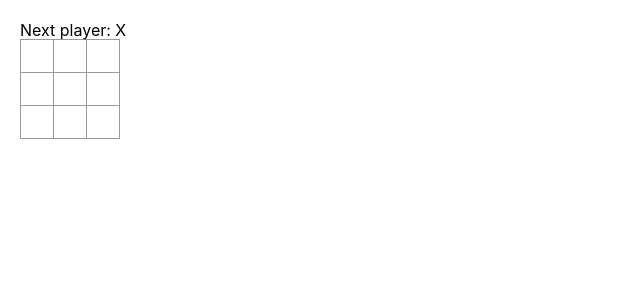
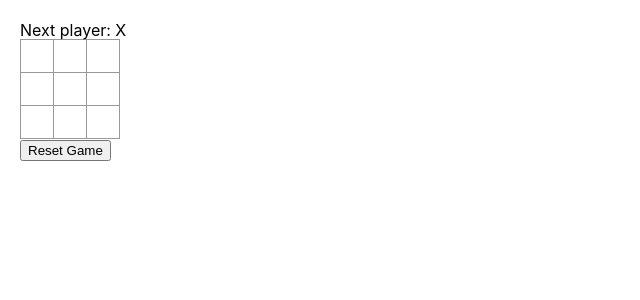
Before and after one commit to mich-chen/tic-tac-toe-app, a React (Create React App) app: page / in a window 1280 px wide. Shown: the top 300 px of the page, without its empty margins (0-640 px from the left). Built offline with nearby package versions, Linux system fonts and the light colour scheme.

Commit message:
add restart game button

```diff
--- a/src/App.jsx
+++ b/src/App.jsx
@@ -40,9 +40,14 @@ const Board = () => {
     status = `Next player: ${nextValue}`;
   }
 
+  const handleRestart = () => {
+    setSquares(Array(9).fill(null));
+  }
+
   return (
     <div>
       <div>{status}</div>
+
       <div className='board-row'>
         <Square value={squares[0]} onSquareClick={() => handleSquareClick(0)}/>
         <Square value={squares[1]} onSquareClick={() => handleSquareClick(1)}/>
@@ -60,8 +65,9 @@ const Board = () => {
         <Square value={squares[7]} onSquareClick={() => handleSquareClick(7)}/>
         <Square value={squares[8]} onSquareClick={() => handleSquareClick(8)}/>
       </div>
+
+      <button onClick={handleRestart}>Reset Game</button>
     </div>
-
   )
 }
 
```
